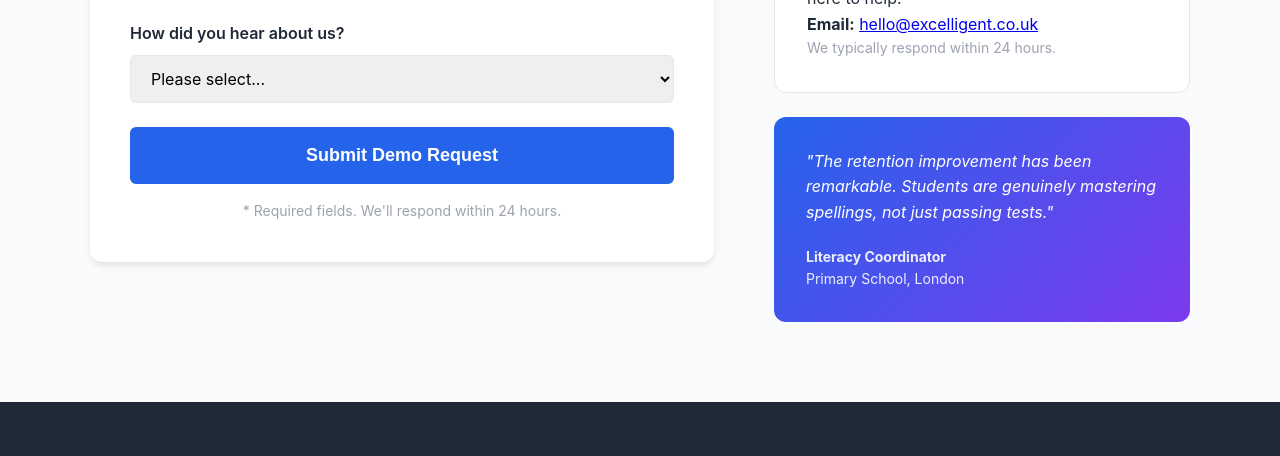
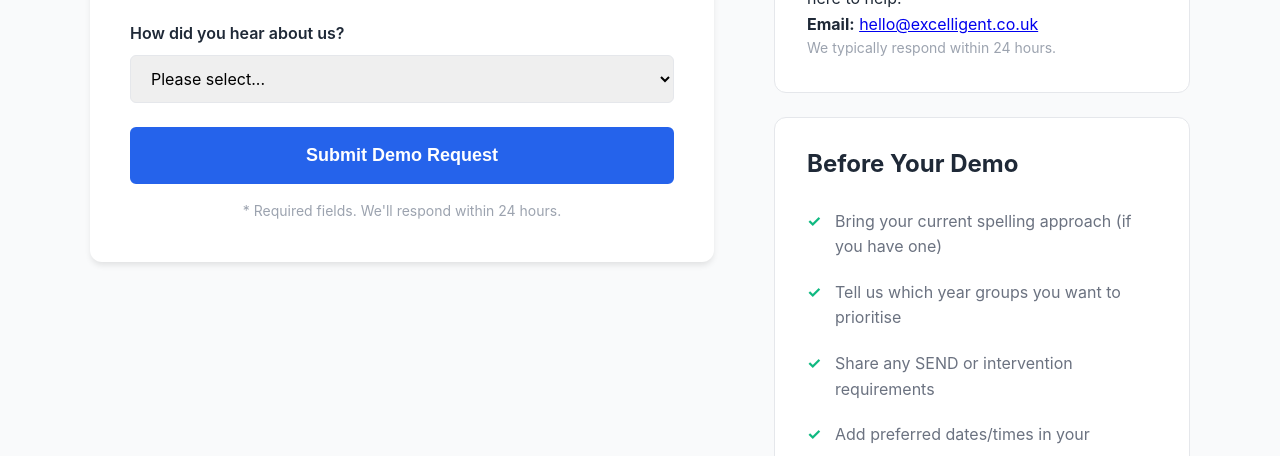
Before and after one commit to Excelligent-Software-Ltd/excelligent-website, a plain HTML site: page demo.html in a window 1280 px wide. Shown: the part 1434-1890 px from the top of the page. Drawn offline with Linux system fonts and the light colour scheme.

Commit message:
remove fake quote

```diff
--- a/demo.html
+++ b/demo.html
@@ -148,10 +148,16 @@
                         <p class="info-note">We typically respond within 24 hours.</p>
                     </div>
 
-                    <div class="info-box testimonial-box">
-                        <p class="testimonial-text">"The retention improvement has been remarkable. Students are genuinely mastering spellings, not just passing tests."</p>
-                        <p class="testimonial-author"><strong>Literacy Coordinator</strong><br>Primary School, London</p>
+                    <div class="info-box">
+                        <h3>Before Your Demo</h3>
+                        <ul class="info-list">
+                            <li>Bring your current spelling approach (if you have one)</li>
+                            <li>Tell us which year groups you want to prioritise</li>
+                            <li>Share any SEND or intervention requirements</li>
+                            <li>Add preferred dates/times in your message</li>
+                        </ul>
                     </div>
+
                 </div>
             </div>
         </div>
--- a/styles.css
+++ b/styles.css
@@ -941,24 +941,6 @@ h3 {
     color: var(--text-light);
 }
 
-.testimonial-box {
-    background: linear-gradient(135deg, var(--primary-blue), var(--accent-purple));
-    color: white;
-    border: none;
-}
-
-.testimonial-text {
-    font-style: italic;
-    font-size: 16px;
-    margin-bottom: 20px;
-    line-height: 1.6;
-}
-
-.testimonial-author {
-    font-size: 14px;
-    opacity: 0.9;
-}
-
 /* ===========================
    CTA Section
    =========================== */
```
